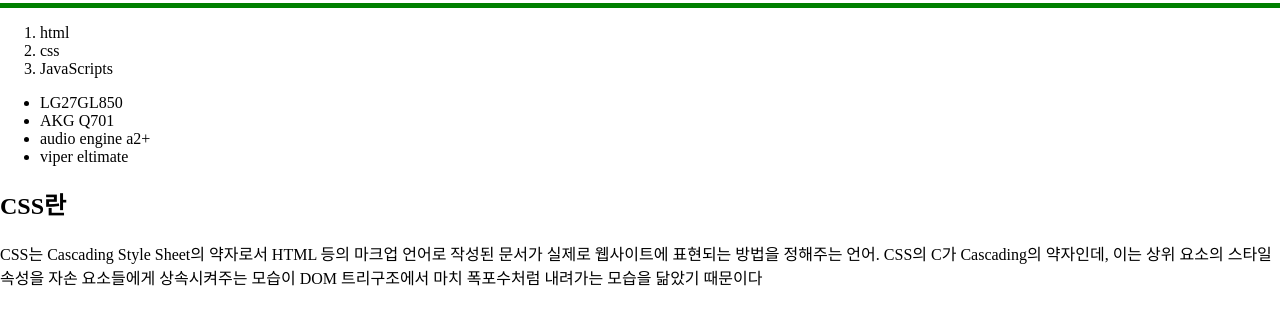
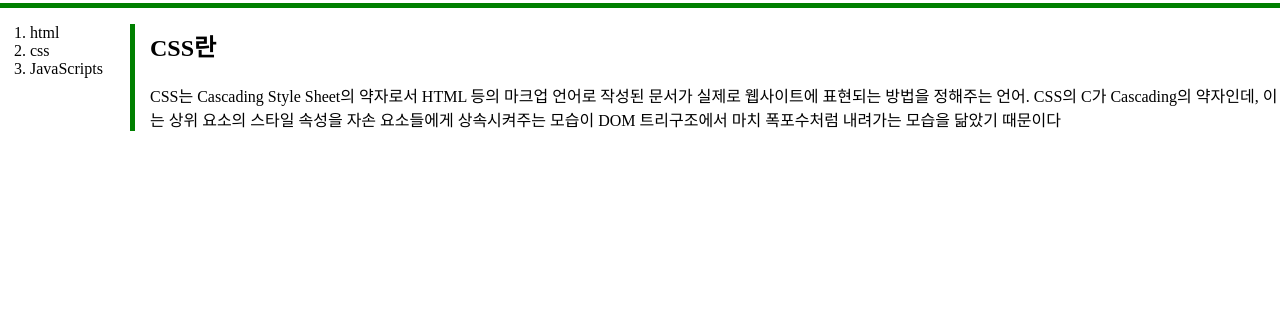
Before and after one commit to vertang/first-web-class, a plain HTML site: page second.html in a window 1280 px wide. Shown: the part 54-378 px from the top of the page. Drawn offline with Linux system fonts and the light colour scheme.

Commit message:
Add files via upload

```diff
--- a/second.html
+++ b/second.html
@@ -30,29 +30,25 @@
     #grid ol{
       border-right: 5px solid green;
       width: 100px;
-      margin: 0;
-      padding: 20px;
+      padding-left: 30px;
     }
-    #grid #contents{
-      padding-left: 10px;
+    #contents{
+      padding-left: 20px;
     }
   </style>
 </head>
 
 <body>
   <h1><a href="index.html">WEB</a></h1>
+  <div id="grid">
 <ol>
 
   <li><a href="first.html"class="done" = id="achived">html</a></li>
   <li><a href="second.html"class="saw"> css</a></li>
   <li><a href="third.html">JavaScripts</a></li>
+
 </ol>
-<ul>
-  <li>LG27GL850</li>
-  <li>AKG Q701</li>
-  <li>audio engine a2+</li>
-  <li>viper eltimate</li>
-</ul>
+
 
   <div id="contents ">
       <h2>CSS란</h2>
```
